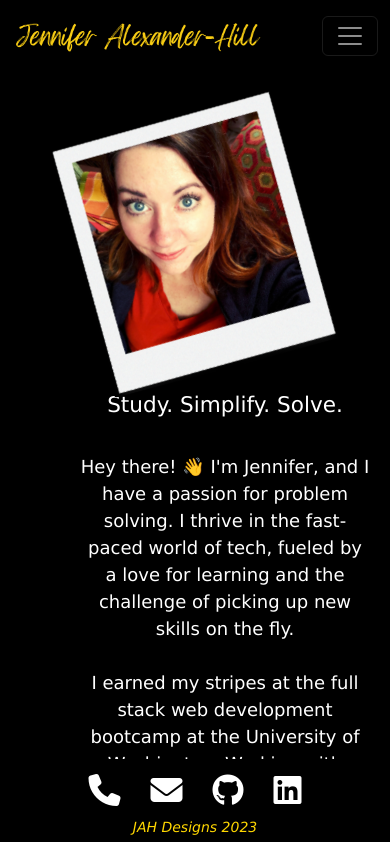
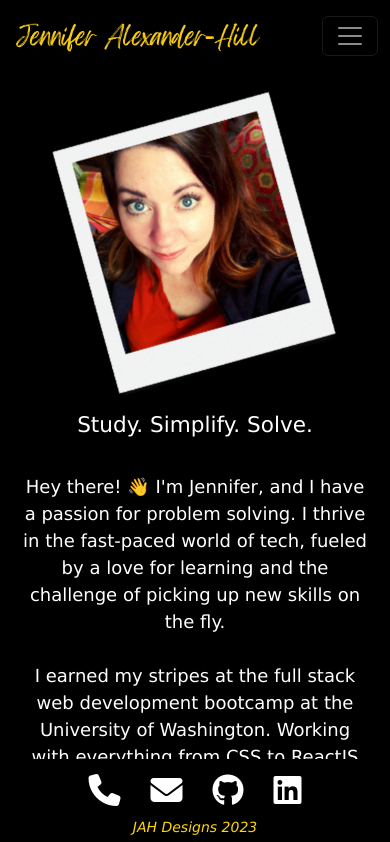
Before and after one commit to jsalexan/react-portfolio, a React (Create React App) app: page / in a window 390 px wide. Shown: the top 842 px of the page. Built offline with nearby package versions, Linux system fonts and the light colour scheme.

Commit message:
Adjusted media queries. Made small edits to bio text. Cleaned up a few spots in CSS>

```diff
--- a/src/components/pages/About.js
+++ b/src/components/pages/About.js
@@ -48,7 +48,7 @@ export default function About() {
                         <br /><br />
                         I earned my stripes at the full stack web development bootcamp at the University of Washington. Working with everything from CSS to ReactJS and databases like MySQL and MongoDB, I'm always honing my skills to craft seamless and user-friendly experiences.
                         <br /><br />
-                        Also in my tech toolbox, you'll find creativity, collaboration, and a giant dollop of tenacity. My time working with nonprofits has sculpted me into a developer who not only loves coding but excels at communicating complex ideas. Whether I'm knee-deep in a code refactoring or hunkered down with the team debugging, I bring a collaborative spirit and a drive to deliver solutions that make an impact.
+                        Also in my tech toolbox, you'll find creativity, collaboration, and a giant dollop of tenacity. My time working with nonprofits has sculpted me into a developer who not only loves coding, but excels at communicating complex ideas. Whether I'm knee-deep in a code refactoring or hunkered down with the team debugging, I bring a collaborative spirit and a drive to deliver solutions that make an impact.
                         <br /><br />
                         When I'm not hooked to my keyboard, you'll find me volunteering for Seattle Public Schools, polishing up their web content. Born and raised in NJ, now delighting in the rainy bliss of Seattle, I'm not just about coding – I'm into cooking, genealogical research, and picking away on a ukulele.
                         <br /><br />
--- a/src/index.css
+++ b/src/index.css
@@ -68,11 +68,11 @@ a.nav-link {
 }
 
 a.nav-link:active {
-  color: var(--third-tone)!important;
+  color: var(--third-tone) !important;
 }
 
 a.nav-link:hover {
-  color: var(--third-tone)!important;
+  color: var(--third-tone) !important;
   transition: color 0.3s ease;
 }
 
@@ -226,7 +226,8 @@ p {
   background-color: transparent;
   margin-top: 125px;
   color: var(--third-tone);
-  text-shadow: 2px 2px 0px var(--main-background), 4px 4px 0px rgba(0, 0, 0, 0.25);
+  text-shadow: 2px 2px 0px var(--main-background),
+    4px 4px 0px rgba(0, 0, 0, 0.25);
 }
 
 /* Hover feature.*/
@@ -353,7 +354,8 @@ footer h3 {
   color: var(--main-background);
   margin-top: 5px;
   text-align: center;
-  transition: background-color 0.3s ease, color 0.3s ease, border-color 0.3s ease;
+  transition: background-color 0.3s ease, color 0.3s ease,
+    border-color 0.3s ease;
 }
 
 .submit-button:hover {
@@ -369,7 +371,6 @@ footer h3 {
   font-weight: bold;
   transform: translateY(2px);
 }
-
 
 .form-label {
   color: var(--third-tone);
@@ -429,8 +430,8 @@ textarea {
   flex-direction: column;
   padding-bottom: 30px;
 }
+
 /* Resume page */
-
 .resume-link {
   display: flex;
   justify-content: center;
@@ -543,10 +544,6 @@ img.tech-stack:not(:hover) {
   padding-bottom: 30px;
 }
 
-.laurel {
-  width: 60px;
-}
-
 .final-thoughts {
   font-family: Verdana, Geneva, Tahoma, sans-serif;
   font-size: 20px;
@@ -562,23 +559,21 @@ img.tech-stack:not(:hover) {
   padding-top: 20px;
 }
 
-.hover-underline-animation {
+/* .hover-underline-animation {
   display: inline-block;
   position: relative;
-  color:
-#0087ca;
+  color: #0087ca;
 }
 
 .hover-underline-animation:after {
-  content: '';
+  content: "";
   position: absolute;
   width: 100%;
   transform: scaleX(0);
   height: 2px;
   bottom: 0;
   left: 0;
-  background-color:
-#0087ca;
+  background-color: #0087ca;
   transform-origin: bottom right;
   transition: transform 0.25s ease-out;
 }
@@ -586,14 +581,15 @@ img.tech-stack:not(:hover) {
 .hover-underline-animation:hover:after {
   transform: scaleX(1);
   transform-origin: bottom left;
-}
+} */
 
 /* ------------------------------------------- */
 @media only screen and (max-width: 600px) {
   p {
     flex: 0 0 100%;
-    margin-top: 20px;
+    margin-top: 40px;
     text-align: center;
+    padding-left: 0px;
   }
 
   .about-me-container {
@@ -642,5 +638,5 @@ img.tech-stack:not(:hover) {
 
   .resume-container {
     margin-top: 10px;
-    }
   }
+}
```
